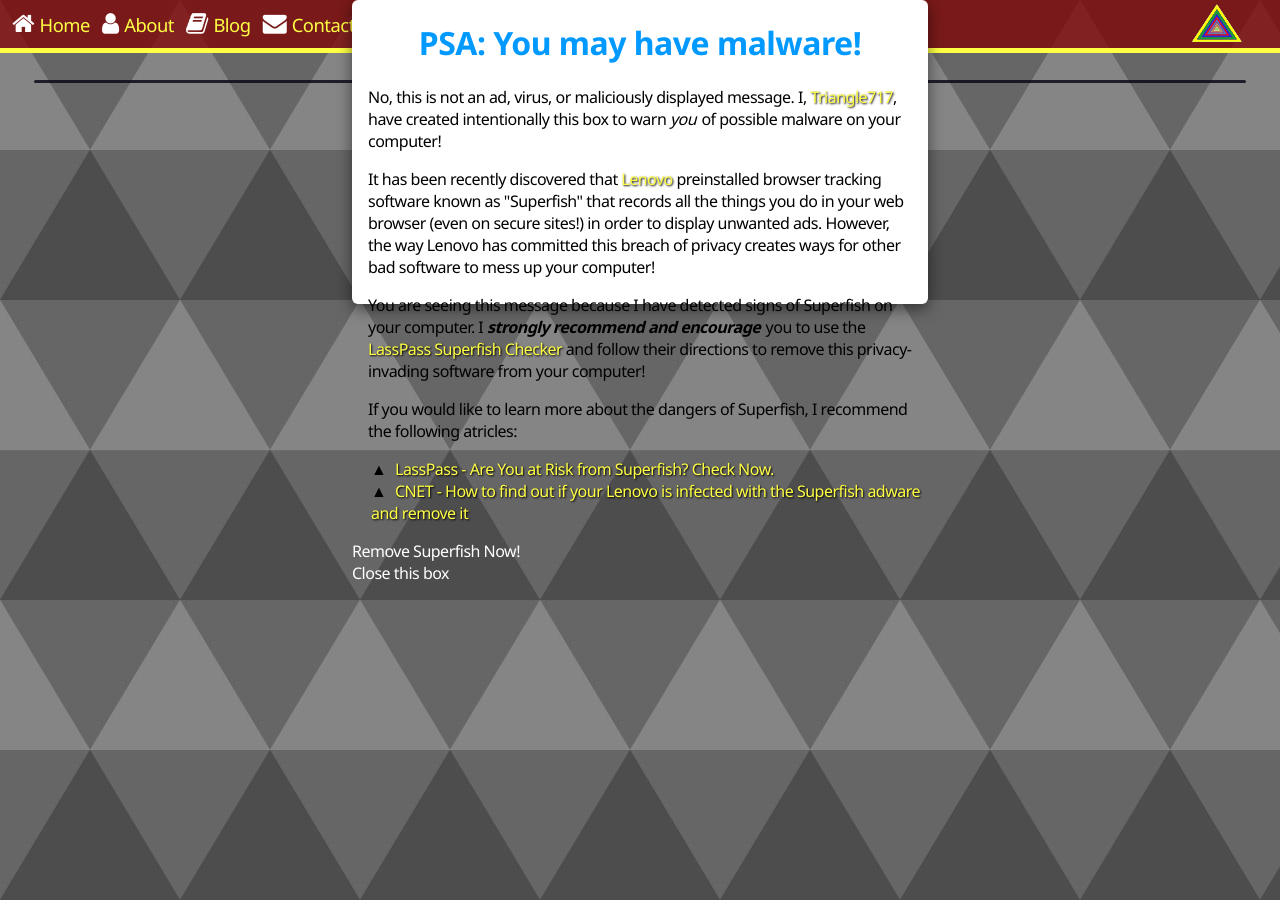
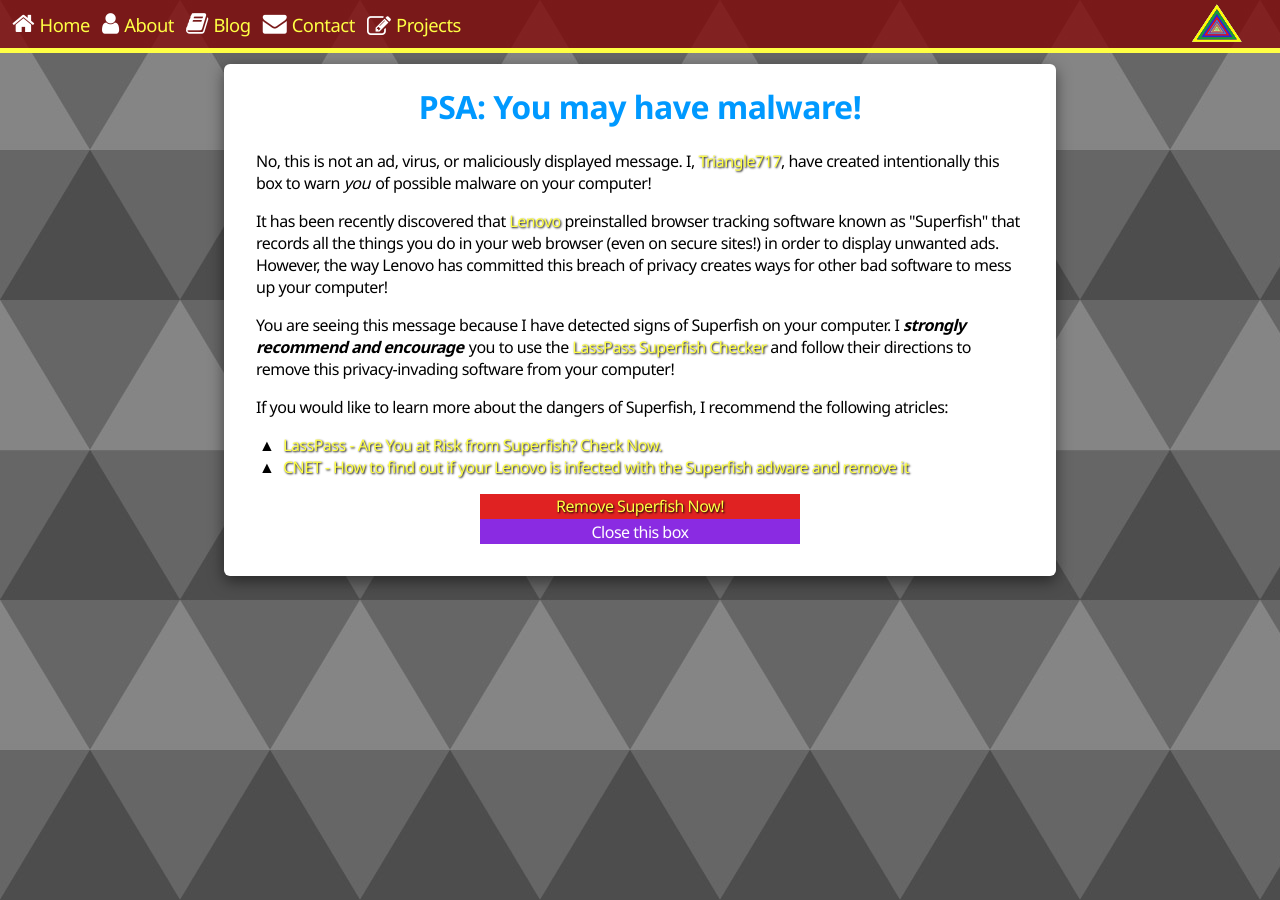
Before and after one commit to le717/le717.github.io, a Jekyll site: the page built from test.html, in a window 1280 px wide. Built offline with Jekyll 4.4.1, drawn with Linux system fonts in a browser that asks for light colours; nearby versions of some CDN libraries.

Commit message:
Testing [ci skip]

```diff
--- a/_includes/lenovo.html
+++ b/_includes/lenovo.html
@@ -15,6 +15,6 @@
       CNET - How to find out if your Lenovo is infected with the Superfish adware and remove it</a></li>
   </ul>
 
-  <div class="btn remove">Remove Superfish Now!</div>
+  <div class="btn remove"><a href="#">Remove Superfish Now!</a></div>
   <div class="btn close">Close this box</div>
 </div>
--- a/css/_lenovo.scss
+++ b/css/_lenovo.scss
@@ -1,32 +1,40 @@
 .lenovo {
   z-index: 100;
   position: fixed;
-  top: 0;
+  top: 4em;
   right: 0;
   bottom: 0;
   left: 0;
-  width: 32em;
-  min-width: 45%;
-  height: 19em;
+  width: 50em;
+  height: 32em;
   margin-left: auto;
   margin-right: auto;
+  padding-left: 1em;
+  padding-right: 1em;
   border-radius: 6px;
   background-color: $color-white;
   color: $color-black;
   background-clip: padding-box;
-  box-shadow: 0px 5px 15px rgba(0, 0, 0, 0.5);
+  box-shadow: 0 5px 15px rgba(0, 0, 0, 0.5);
 
   h1 { @extend .text-center; color: $color-blue-header; }
 
   .btn {
+    @extend .block-center;
+    @extend .text-center;
+    width: 40%;
+    padding-top: 0.1em;
+    padding-bottom: 0.1em;
     color: $color-white;
 
-    .remove {
-      color: #E02222;
+    &:hover { opacity: 0.8; }
+
+    &.remove {
+      background-color: #E02222;
     }
 
-    .close {
-      color: #8A2BE2;
+    &.close {
+      background-color: #8A2BE2;
     }
   }
 }
--- a/test.html
+++ b/test.html
@@ -1,5 +1,5 @@
 ---
-layout: default
+layout: root
 title: Test
 ---
 
```
